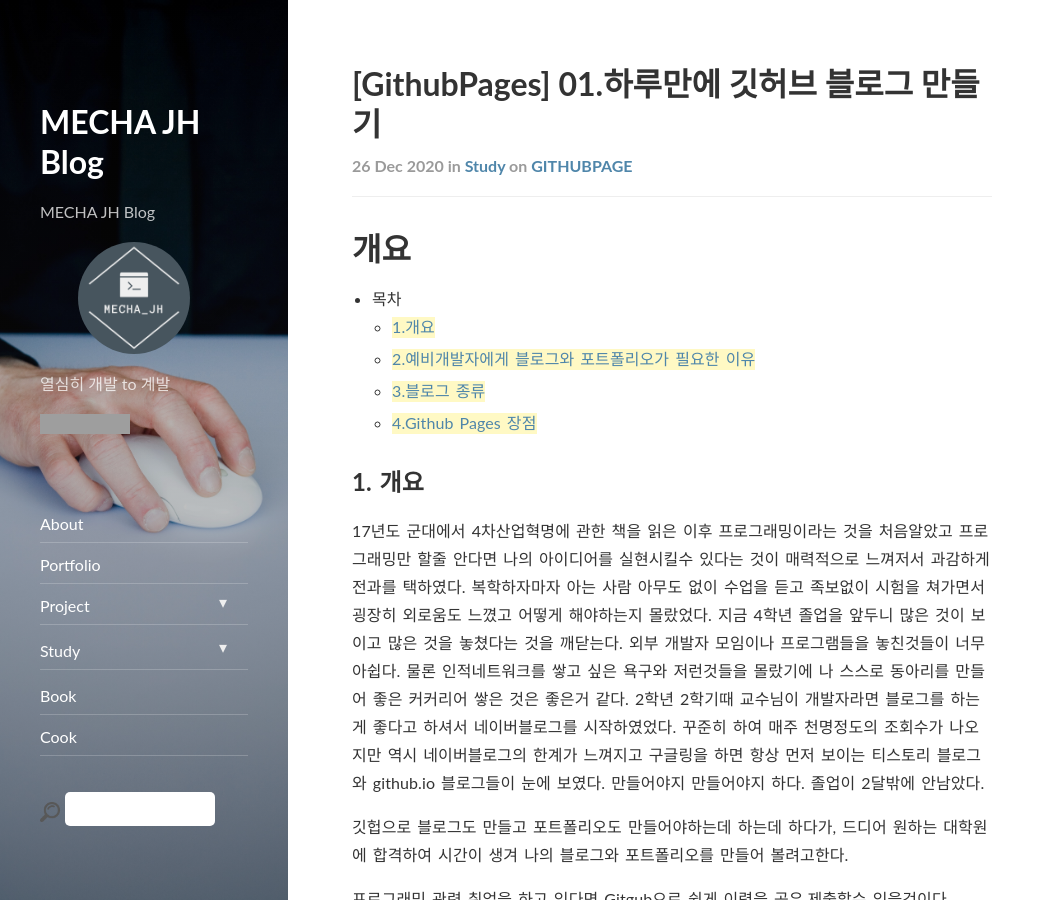
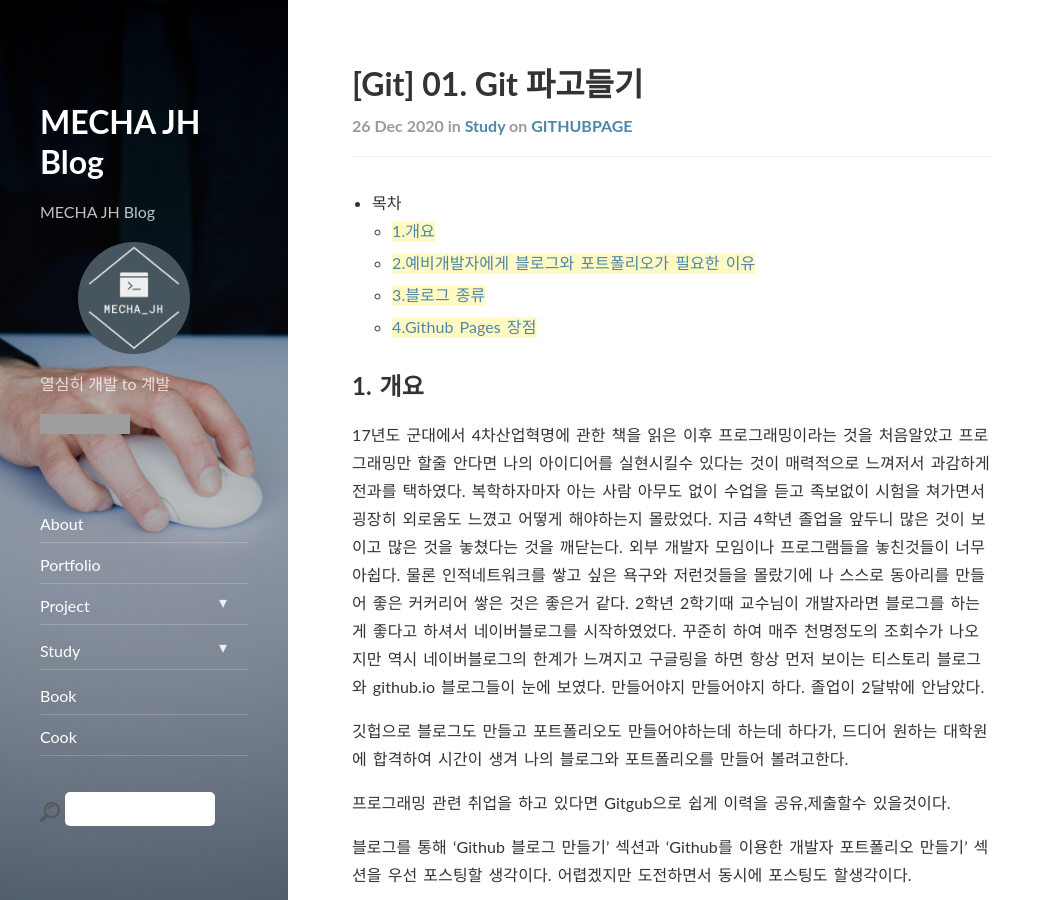
Before and after one commit to mechajh/mechajh.github.io, a Jekyll site: the page built from _posts/study/2020-12-26-making-blog01.md, in a window 1280 px wide and 900 px high. Shown: the whole window, without its empty margins (0-1055 px from the left). Built offline with Jekyll 4.4.1, drawn with Linux system fonts in a browser that asks for light colours; nearby versions of some CDN libraries; comment, search, counter and statistics services are not loaded; grey boxes are pictures that could not be loaded.

Commit message:
Update 2020-12-26-making-blog01.md

```diff
--- a/_posts/study/2020-12-26-making-blog01.md
+++ b/_posts/study/2020-12-26-making-blog01.md
@@ -1,17 +1,17 @@
 ---
 layout: post
-title:  "[GithubPages] 01.하루만에 깃허브 블로그 만들기"
-subtitle:   "개요"
-date: 2020-12-26 11:45:51 +0900
+title: '[Git] 01. Git 파고들기'
+subtitle: 개요
+date: '2020-12-26 11:45:51 +0900'
 categories: study
 tags: githubpage
 comments: true
 related_posts:
-    - category/_posts/study/2020-12-26-making-blog-02.md
-    - category/_posts/study/2020-12-26-making-blog-03.md
+  - category/_posts/study/2020-12-26-making-blog-02.md
+  - category/_posts/study/2020-12-26-making-blog-03.md
+published: true
 ---
 
-# 개요
 
 - 목차
     - [1.개요](#개요)
```
